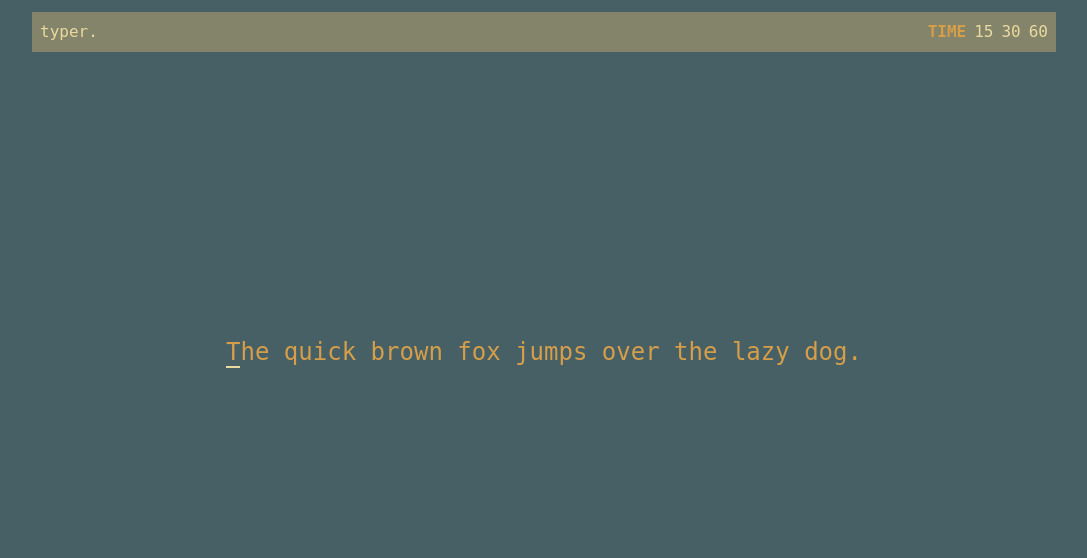
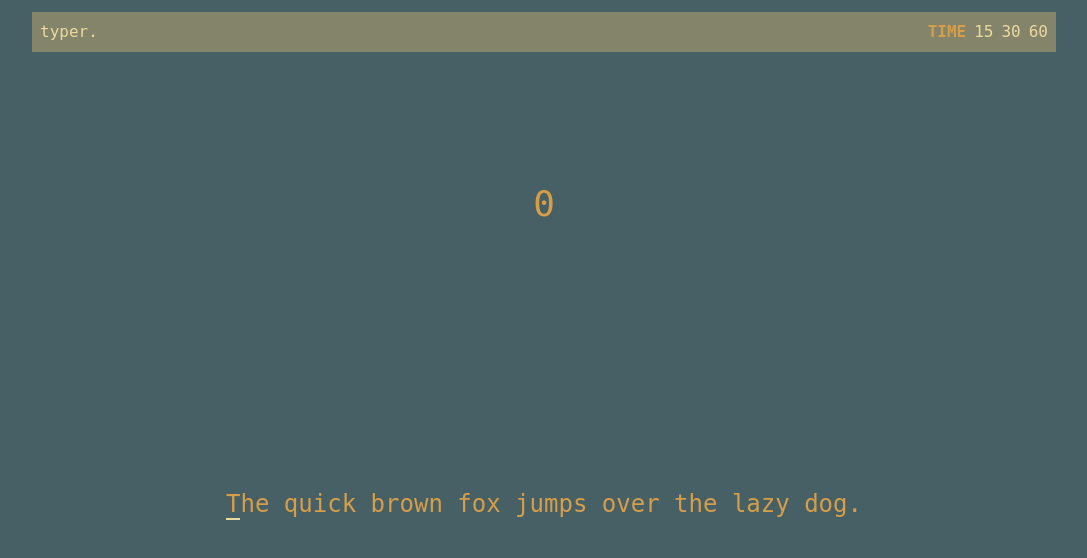
Before and after one commit to bweppl1/typer, a React (Vite) app: page / in a window 1280 px wide. Shown: the top 558 px of the page, without its empty margins (96-1183 px from the left). Built offline with nearby package versions, Linux system fonts and the light colour scheme.

Commit message:
implementing timer functionality

```diff
--- a/src/pages/Home.jsx
+++ b/src/pages/Home.jsx
@@ -1,10 +1,17 @@
 import { useEffect, useState } from "react";
+
+// CURRENT TASK
+// 1. working on timer/word counter
+// 2. bug where cursor isn't iterating forward on keypresses
 
 const Home = ({ testTime }) => {
   // const [timer, setTimer] = useState(0);
   const [newTest, setNewTest] = useState("test");
   const [currentIndex, setCurrentIndex] = useState(0);
   const [typedLetters, setTypedLetters] = useState([]);
+  const [testStartTime, setTestStartTime] = useState(0);
+  const [testEndTime, setTestEndTie] = useState(0);
+  const [isComplete, setIsComplete] = useState(false);
 
   // temporary test setter
   useEffect(() => {
@@ -45,10 +52,16 @@ const Home = ({ testTime }) => {
       );
     });
   };
-
+  // Display for either time remaining or words remaining
+  const testClock = () => {
+    return "0";
+  };
   // handle keypress logic
   useEffect(() => {
     const handleKeyPress = (e) => {
+      if (typedLetters.length() === 0) {
+        setTestStartTime(Date.now());
+      }
       const typedLetter = e.key;
       // capturing array of typed letters
       setTypedLetters([...typedLetters, typedLetter]);
@@ -68,7 +81,10 @@ const Home = ({ testTime }) => {
   }, [currentIndex]);
 
   return (
-    <div className="max-w-5xl m-auto flex h-150 bg-darkgreen font-jetbrainsmono">
+    <div className="max-w-5xl m-auto flex flex-col h-150 bg-darkgreen font-jetbrainsmono">
+      <div id="timerCounter" className="text-med m-auto text-4xl">
+        {testClock()}
+      </div>
       {newTest && (
         <div className="m-auto text-2xl text-med">{renderTypingTest()}</div>
       )}
```
